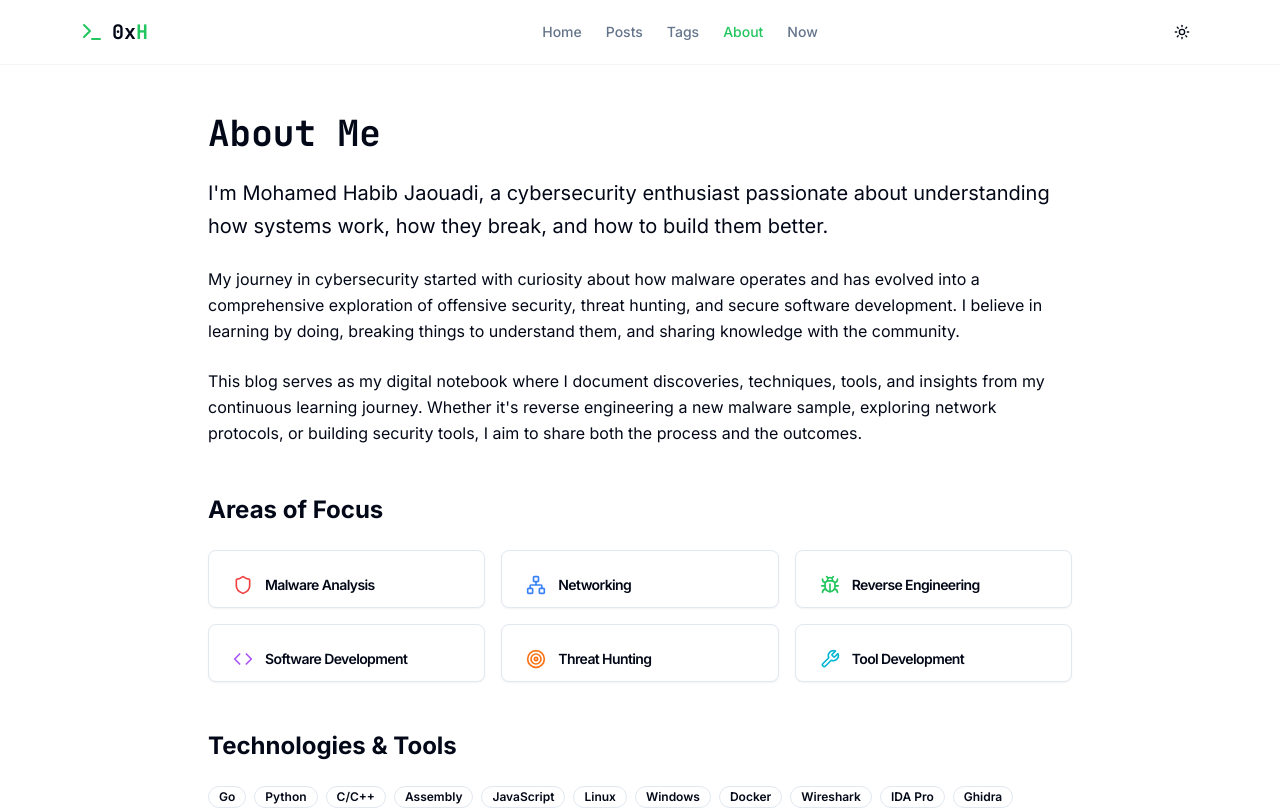
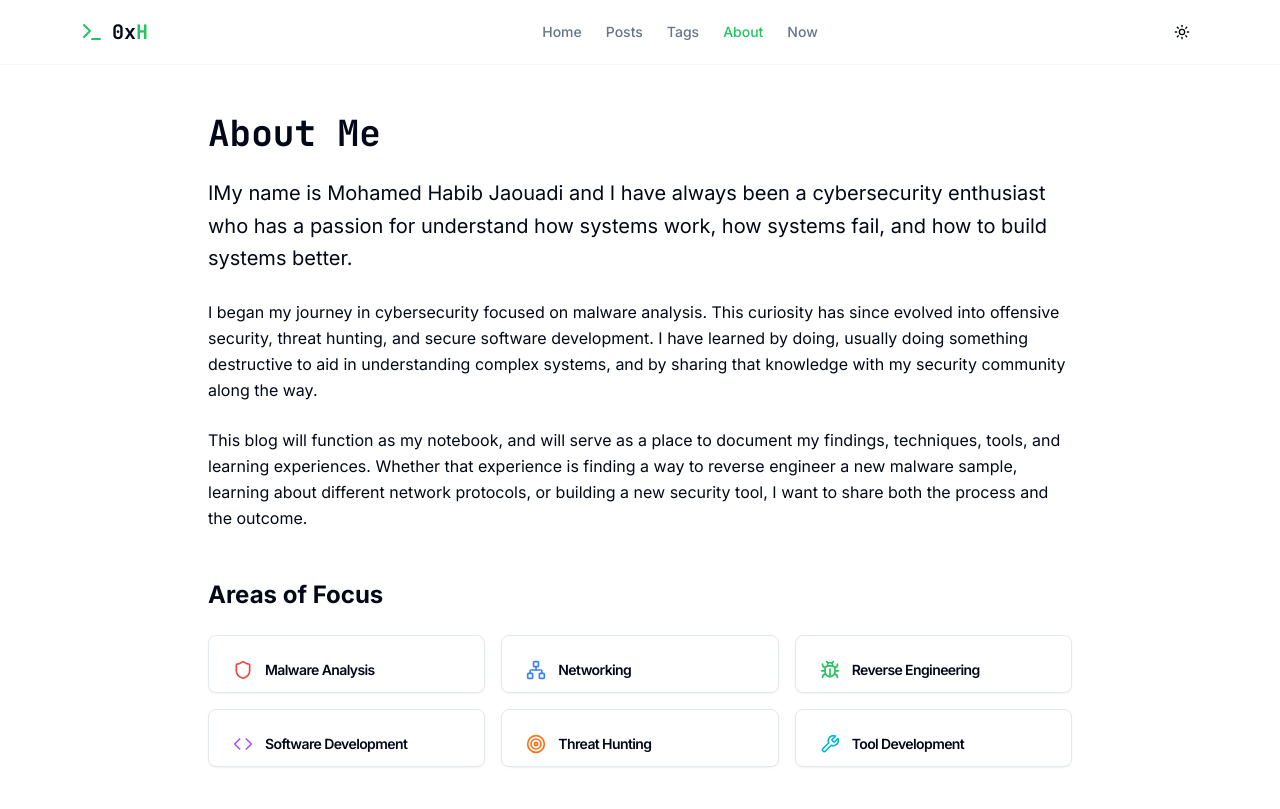
Before and after one commit to mohamedjawady/mohamedjawady.github.io, a Next.js app: page /about in a window 1280 px wide. Shown: the top 809 px of the page. Built offline with nearby package versions, Linux system fonts and the light colour scheme.

Commit message:
fixed about

```diff
--- a/app/about/page.tsx
+++ b/app/about/page.tsx
@@ -36,20 +36,15 @@ export default function AboutPage() {
         <h1 className="text-4xl font-bold font-mono mb-6">About Me</h1>
         <div className="prose prose-slate dark:prose-invert max-w-none">
           <p className="text-xl leading-relaxed mb-6">
-            I'm Mohamed Habib Jaouadi, a cybersecurity enthusiast passionate about understanding how systems work, how
-            they break, and how to build them better.
+            IMy name is Mohamed Habib Jaouadi and I have always been a cybersecurity enthusiast who has a passion for understand how systems work, how systems fail, and how to build systems better.
           </p>
 
           <p className="leading-relaxed mb-6">
-            My journey in cybersecurity started with curiosity about how malware operates and has evolved into a
-            comprehensive exploration of offensive security, threat hunting, and secure software development. I believe
-            in learning by doing, breaking things to understand them, and sharing knowledge with the community.
+          I began my journey in cybersecurity focused on malware analysis. This curiosity has since evolved into offensive security, threat hunting, and secure software development. I have learned by doing, usually doing something destructive to aid in understanding complex systems, and by sharing that knowledge with my security community along the way.
           </p>
 
           <p className="leading-relaxed mb-8">
-            This blog serves as my digital notebook where I document discoveries, techniques, tools, and insights from
-            my continuous learning journey. Whether it's reverse engineering a new malware sample, exploring network
-            protocols, or building security tools, I aim to share both the process and the outcomes.
+          This blog will function as my notebook, and will serve as a place to document my findings, techniques, tools, and learning experiences. Whether that experience is finding a way to reverse engineer a new malware sample, learning about different network protocols, or building a new security tool, I want to share both the process and the outcome.
           </p>
         </div>
       </div>
@@ -94,7 +89,7 @@ export default function AboutPage() {
             </p>
             <div className="flex flex-wrap gap-4">
               <a
-                href="https://github.com"
+                href="github.com/mohamedjawady"
                 className="text-green-500 hover:text-green-400 transition-colors"
                 target="_blank"
                 rel="noopener noreferrer"
@@ -102,14 +97,14 @@ export default function AboutPage() {
                 GitHub
               </a>
               <a
-                href="https://linkedin.com"
+                href="https://www.linkedin.com/in/mohamedjawady/"
                 className="text-green-500 hover:text-green-400 transition-colors"
                 target="_blank"
                 rel="noopener noreferrer"
               >
                 LinkedIn
               </a>
-              <a href="mailto:contact@example.com" className="text-green-500 hover:text-green-400 transition-colors">
+              <a href="mailto:mjawady31@gmail.com" className="text-green-500 hover:text-green-400 transition-colors">
                 Email
               </a>
             </div>
```
